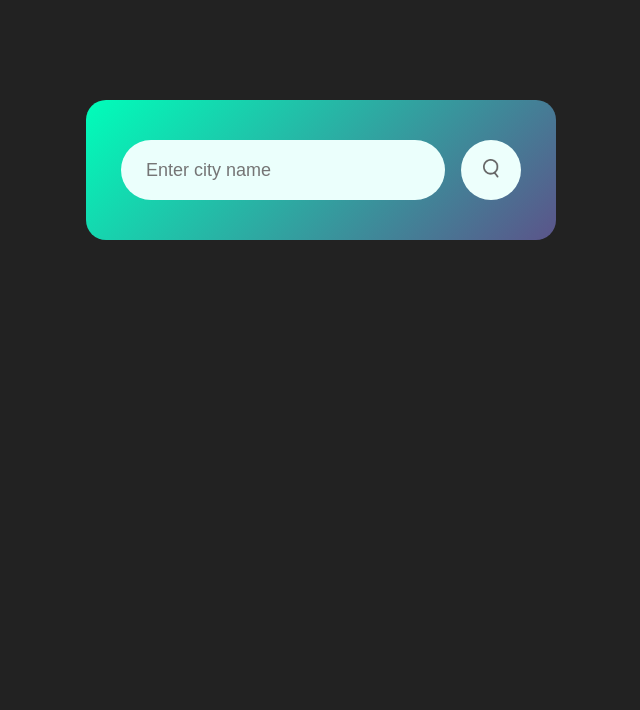
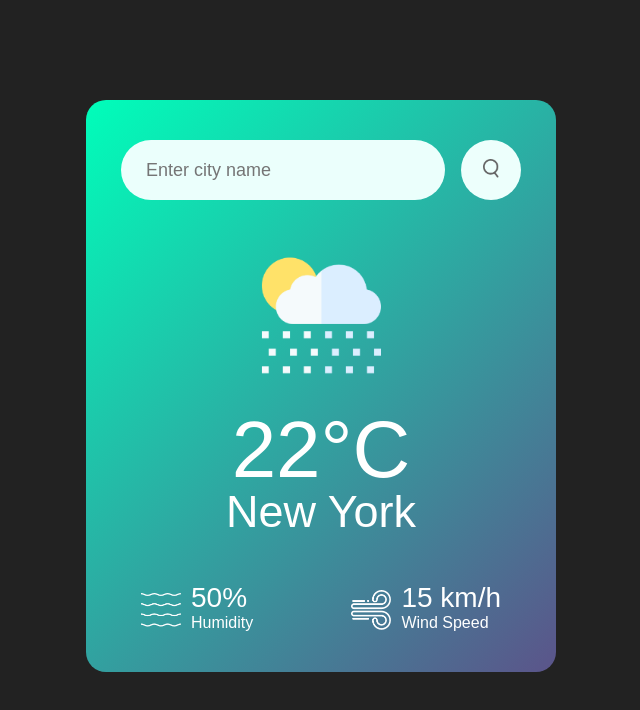
Before and after one commit to Gmania-digital/Weather-App, a plain HTML site: page index.html in a window 1280 px wide. Shown: the whole page, without its empty margins (319-959 px from the left). Drawn offline with Linux system fonts and the light colour scheme.

Commit message:
Styling Weather details
Styling Weather details such weather Icons ,humidity and wind speed

```diff
--- a/index.html
+++ b/index.html
@@ -8,13 +8,34 @@
 
 <body>
     <div class="card">
-       <div class="search">
-           <input type="test" placeholder="Enter city name" spellcheck="false">
-           <button><img src="images/search.png"></button>
-       </div>
+        <div class="search">
+            <input type="test" placeholder="Enter city name" spellcheck="false">
+            <button><img src="images/search.png"></button>
+        </div>
+        <div class="weather">
+            <img src="images/rain.png" class="weather-icon">
+            <h1 class="temp">22°C</h1>
+            <h2 class="city"> New York</h2>
+            <div class="details">
+                <div class="col">
+                    <img src="images/humidity.png">
+                    <div>
+                        <p class="humidity"> 50% </p>
+                        <p>Humidity</p>
+                    </div>
+                </div>
 
+                <div class="col">
+                    <img src="images/wind.png">
+                    <div>
+                        <p class="wind"> 15 km/h </p>
+                        <p>Wind Speed</p>
+                    </div>
+                </div>
+            </div>
+
+        </div>
 
     </div>
 
-</body>
-</html>
+</body></html>
--- a/style.css
+++ b/style.css
@@ -52,3 +52,43 @@ body{
 .search button img{
     width: 16px;
 }
+
+.weather-icon{
+    width: 170px;
+    margin-top: 30px;
+}
+
+.weather h1{
+    font-size: 80px;
+    font-weight: 500;
+
+}
+.weather h2{
+    font-size: 45px;
+    font-weight: 400;
+    margin-top: -10px;
+}
+.details{
+    display: flex;
+    align-items: center;
+    justify-content: space-between;
+    padding: 0 20px;
+    margin-top: 50px;
+
+}
+.col{
+    display: flex;
+    align-items: center;
+    text-align: left;
+
+}
+
+.col img{
+    width: 40px;
+    margin-right: 10px;
+}
+
+.humidity, .wind{
+    font-size: 28px;
+    margin-top: -6px;
+}
```
